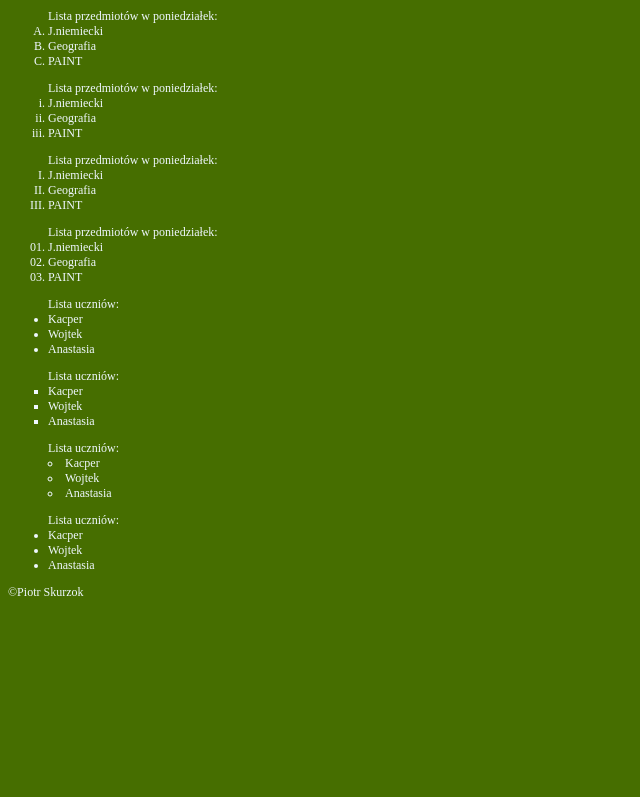
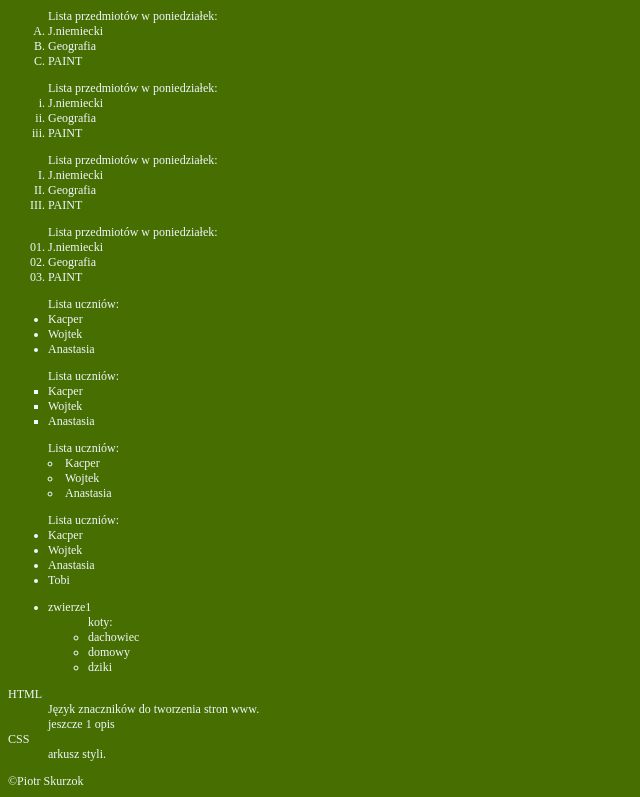
Before and after one commit to Piotrs11/Moja-strona-internetowa, a plain HTML site: page index.html in a window 1280 px wide. Shown: the part 962-1759 px from the top of the page, without its empty margins (0-640 px from the left). Before the commit the page ends 1570 px from the top, so only its background shows below. Drawn offline with Linux system fonts and the light colour scheme.

Commit message:
Fix HTML structure and content

```diff
--- a/index.html
+++ b/index.html
@@ -119,7 +119,24 @@
         <li>Kacper</li>
         <li>Wojtek</li>
         <li>Anastasia</li>
-     </ul>
+        <li>Tobi</li>
+    </ul>
+    <ul>
+        <li>zwierze1</li>
+            <ul>koty:
+                <li>dachowiec</li>
+                <li>domowy</li>
+                <li>dziki</li>
+            </ul>
+    </ul>
+    <dl>
+        <dt>HTML</dt>
+        <dd>Język znaczników do tworzenia stron www.</dd>
+        <dd>jeszcze 1 opis</dd>
+
+        <dt>CSS</dt>
+        <dd>arkusz styli.</dd>
+    </dl>
 
 </aside>
 
```
